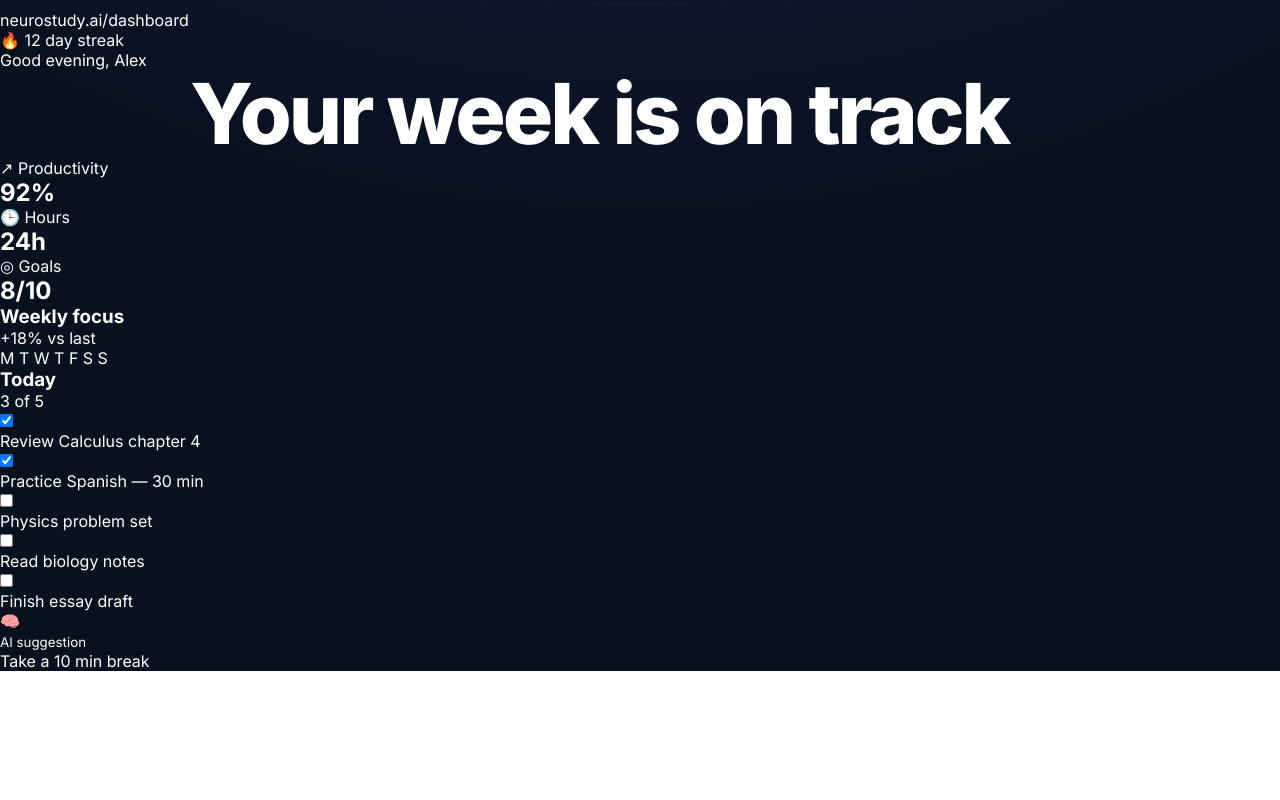
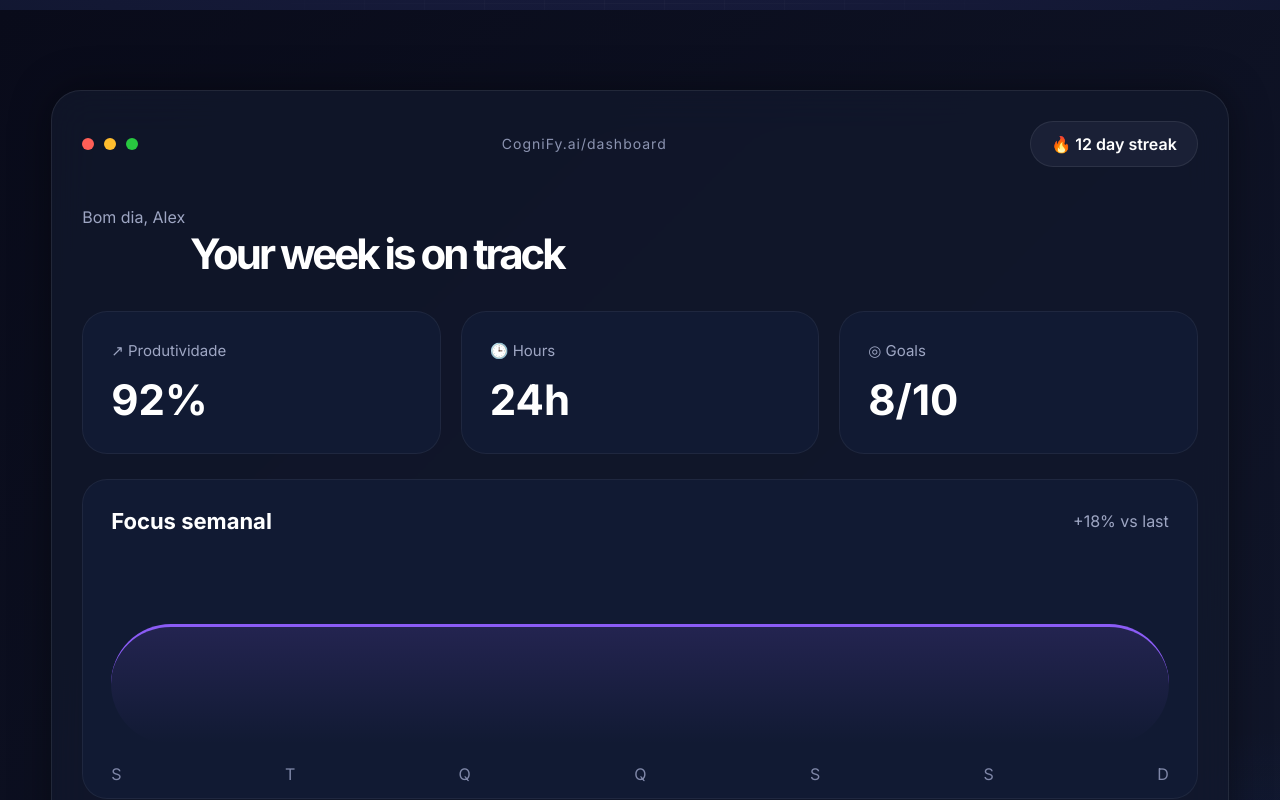
Before and after one commit to Larabeatriz08/CogniFy, a plain HTML site: page index.html in a window 1280 px wide. Shown: the part 1120-1920 px from the top of the page. Before the commit the page ends 1791 px from the top, so only its background shows below. Drawn offline with Linux system fonts and the light colour scheme.

Commit message:
css do dashboard

```diff
--- a/index.html
+++ b/index.html
@@ -125,10 +125,7 @@
 
   </div>
 
-  <!-- ========================= -->
-<!-- SECTION 2 - DASHBOARD -->
-<!-- coloque isso ABAIXO da primeira página -->
-<!-- ========================= -->
+
 
 <section class="dashboard-section">
 
@@ -142,7 +139,7 @@
         <span></span>
       </div>
 
-      <div class="url">neurostudy.ai/dashboard</div>
+      <div class="url">CogniFy.ai/dashboard</div>
 
       <div class="streak">
         🔥 12 day streak
@@ -150,14 +147,14 @@
     </div>
 
     <div class="hero-text">
-      <p>Good evening, Alex</p>
+      <p>Bom dia, Alex</p>
       <h1>Your week is on track</h1>
     </div>
 
     <div class="stats-grid">
 
       <div class="card stat-card">
-        <span>↗ Productivity</span>
+        <span>↗ Produtividade</span>
         <h2>92%</h2>
       </div>
 
@@ -177,7 +174,7 @@
     <div class="card graph-card">
 
       <div class="graph-header">
-        <h3>Weekly focus</h3>
+        <h3>Focus semanal</h3>
         <span>+18% vs last</span>
       </div>
 
@@ -186,20 +183,20 @@
         <div class="line"></div>
 
         <div class="days">
-          <span>M</span>
+          <span>S</span>
           <span>T</span>
-          <span>W</span>
-          <span>T</span>
-          <span>F</span>
+          <span>Q</span>
+          <span>Q</span>
           <span>S</span>
           <span>S</span>
+          <span>D</span>
         </div>
 
       </div>
 
     </div>
 
-    <!-- TASKS -->
+
     <div class="card tasks-card">
 
       <div class="tasks-header">
--- a/style.css
+++ b/style.css
@@ -282,3 +282,319 @@ h1 span{
 @keyframes blink{
   50%{ opacity:0; }
 }
+/* ================================= */
+/* DASHBOARD SECTION */
+/* ================================= */
+
+.dashboard-section{
+    min-height:100vh;
+    width:100%;
+    background:
+    radial-gradient(circle at bottom right,#0b5fff33,transparent 30%),
+    linear-gradient(135deg,#090b1a,#12182d);
+
+    display:flex;
+    justify-content:center;
+    align-items:center;
+
+    padding:80px 0;
+    overflow:hidden;
+}
+
+.dashboard-container{
+    width:92%;
+    max-width:1400px;
+
+    background:rgba(18,24,45,0.75);
+
+    border:1px solid rgba(255,255,255,0.08);
+
+    border-radius:30px;
+
+    padding:30px;
+
+    backdrop-filter:blur(20px);
+
+    position:relative;
+
+    box-shadow:
+    0 0 40px rgba(0,0,0,0.4);
+}
+
+/* TOP BAR */
+
+.top-bar{
+    display:flex;
+    justify-content:space-between;
+    align-items:center;
+
+    margin-bottom:40px;
+}
+
+.dots{
+    display:flex;
+    gap:10px;
+}
+
+.dots span{
+    width:12px;
+    height:12px;
+    border-radius:50%;
+}
+
+.dots span:nth-child(1){
+    background:#ff5f57;
+}
+
+.dots span:nth-child(2){
+    background:#ffbd2e;
+}
+
+.dots span:nth-child(3){
+    background:#28c840;
+}
+
+.url{
+    color:#8b93b0;
+    font-size:14px;
+    letter-spacing:1px;
+}
+
+.streak{
+    background:#1a2036;
+    border:1px solid rgba(255,255,255,0.08);
+
+    padding:12px 20px;
+    border-radius:40px;
+
+    color:white;
+    font-weight:600;
+}
+
+/* HERO */
+
+.hero-text p{
+    color:#9ea6c3;
+    margin-bottom:5px;
+}
+
+.hero-text h1{
+    color:white;
+    font-size:42px;
+    font-weight:700;
+    margin-bottom:35px;
+}
+
+/* GRID */
+
+.stats-grid{
+    display:grid;
+    grid-template-columns:repeat(3,1fr);
+    gap:20px;
+
+    margin-bottom:25px;
+}
+
+.card{
+    background:#111a33;
+
+    border:1px solid rgba(255,255,255,0.06);
+
+    border-radius:25px;
+
+    padding:28px;
+
+    color:white;
+
+    position:relative;
+
+    overflow:hidden;
+}
+
+.stat-card span{
+    color:#9ea6c3;
+    font-size:15px;
+}
+
+.stat-card h2{
+    margin-top:14px;
+    font-size:42px;
+}
+
+/* GRAPH */
+
+.graph-card{
+    height:320px;
+    margin-bottom:25px;
+}
+
+.graph-header{
+    display:flex;
+    justify-content:space-between;
+    align-items:center;
+
+    margin-bottom:30px;
+}
+
+.graph-header h3{
+    font-size:22px;
+}
+
+.graph-header span{
+    color:#9ea6c3;
+}
+
+.graph{
+    position:relative;
+    height:220px;
+}
+
+.line{
+    position:absolute;
+    width:100%;
+    height:120px;
+    bottom:40px;
+
+    border-radius:100px;
+
+    background:
+    linear-gradient(to top,
+    transparent,
+    rgba(139,92,246,0.15));
+
+    border-top:3px solid #8b5cf6;
+}
+
+/* DAYS */
+
+.days{
+    position:absolute;
+    bottom:0;
+
+    width:100%;
+
+    display:flex;
+    justify-content:space-between;
+
+    color:#7f87a8;
+}
+
+/* TASKS */
+
+.tasks-card{
+    min-height:260px;
+}
+
+.tasks-header{
+    display:flex;
+    justify-content:space-between;
+    align-items:center;
+
+    margin-bottom:30px;
+}
+
+.tasks-header h3{
+    font-size:24px;
+}
+
+.tasks-header span{
+    color:#9ea6c3;
+}
+
+.task{
+    display:flex;
+    align-items:center;
+
+    gap:15px;
+
+    margin-bottom:22px;
+}
+
+.task input{
+    width:18px;
+    height:18px;
+}
+
+.task p{
+    font-size:18px;
+    color:#e4e8ff;
+}
+
+.completed p{
+    text-decoration:line-through;
+    opacity:0.5;
+}
+
+/* AI POPUP */
+
+.ai-popup{
+    position:absolute;
+
+    bottom:-20px;
+    left:-20px;
+
+    background:#1a2036;
+
+    border:1px solid rgba(255,255,255,0.08);
+
+    border-radius:24px;
+
+    padding:18px 22px;
+
+    display:flex;
+    align-items:center;
+    gap:15px;
+
+    box-shadow:
+    0 10px 30px rgba(0,0,0,0.4);
+}
+
+.ai-popup .icon{
+    width:45px;
+    height:45px;
+
+    border-radius:50%;
+
+    background:#8b5cf6;
+
+    display:flex;
+    justify-content:center;
+    align-items:center;
+
+    font-size:22px;
+}
+
+.ai-popup small{
+    color:#9ea6c3;
+}
+
+.ai-popup p{
+    color:white;
+    font-weight:600;
+    margin-top:4px;
+}
+
+/* RESPONSIVE */
+
+@media(max-width:900px){
+
+    .stats-grid{
+        grid-template-columns:1fr;
+    }
+
+    .hero-text h1{
+        font-size:32px;
+    }
+
+    .top-bar{
+        flex-direction:column;
+        gap:20px;
+    }
+
+    .ai-popup{
+        position:relative;
+        left:0;
+        bottom:0;
+        margin-top:20px;
+    }
+}
```
